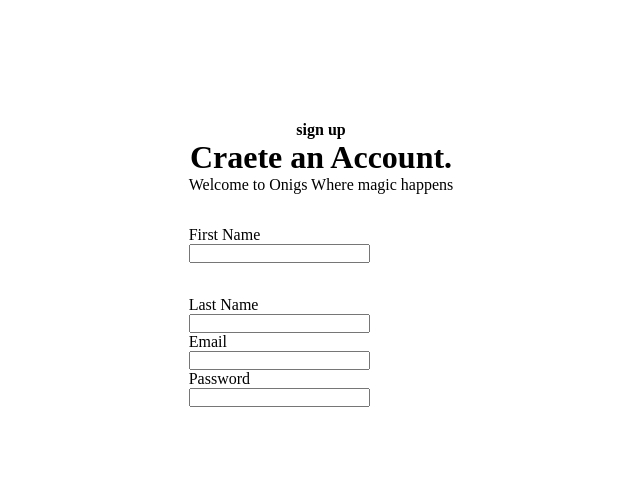
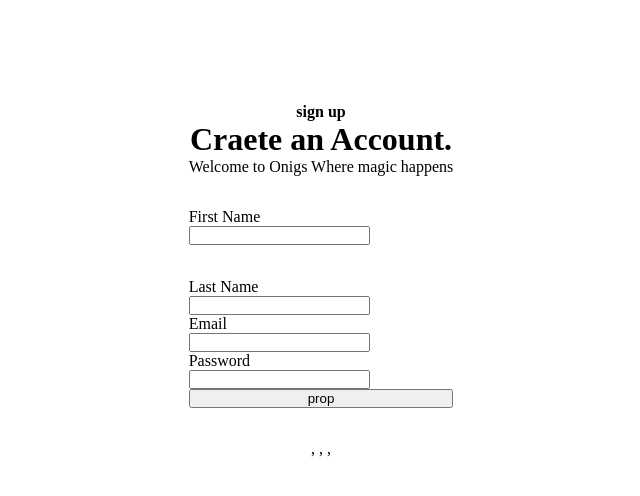
Before and after one commit to Tamarapreye-M/sign-up_form, a React (Vite) app: page / in a window 1280 px wide. Shown: the top 496 px of the page, without its empty margins (319-959 px from the left). Built offline with nearby package versions, Linux system fonts and the light colour scheme.

Commit message:
handlers added

```diff
--- a/src/components/Card.jsx
+++ b/src/components/Card.jsx
@@ -1,19 +1,69 @@
-import React from "react";
+import React, { useState } from "react";
 import Input from "./Input";
+import Button from "./Button";
 const inputArr = [
 	{ name: "firstName", label: "First Name", type: "text" },
 	{ name: "lastName", label: "Last Name", type: "text" },
 	{ name: "email", label: "Email", type: "text" },
 	{ name: "password", label: "Password", type: "password" },
 ];
-const allInput = inputArr.map((each, idx) => <Input key={idx} {...each} />);
+
 const Card = () => {
+	const [form, setForm] = useState({
+		firstName: { value: "", status: false, error: false },
+		lastName: { value: "", status: false, error: false },
+		email: { value: "", status: false, error: false },
+		password: { value: "", status: false, error: false },
+	});
+
+	const { firstName, lastName, email, password } = form;
+
+	const handleEach = (id) => {
+		// const handleFormInput = (ev) => {
+		// 	console.log(ev.target.value);
+		// 	let { value } = ev.target;
+		// 	id && value.length === 1 ? setShowError(true) : setShowError(false);
+		// };
+		// return handleFormInput();
+	};
+
+	const handleFormState = (ev) => {
+		let { value, name } = ev.target;
+
+		setForm((prev) => {
+			return {
+				...prev,
+				[name]: { ...[name], value: value },
+			};
+		});
+		console.log(form);
+	};
+
+	const allInput = inputArr.map((each, idx) => (
+		<Input
+			key={idx}
+			id={idx + 1}
+			{...each}
+			form={form}
+			setForm={setForm}
+			handleFormState={handleFormState}
+			// handleEach={handleEach}
+			onChange={() => handleEach(id)}
+		/>
+	));
+
 	return (
 		<div className="card">
 			<h4>sign up</h4>
 			<h1>Craete an Account.</h1>
 			<p>Welcome to Onigs Where magic happens</p>
-			<form className="form-container">{allInput}</form>
+			<form className="form-container">
+				{allInput}
+				<Button content="sign in" />
+			</form>
+			<p>
+				{firstName.value}, {lastName.value}, {email.value}, {password.value}
+			</p>
 		</div>
 	);
 };
```
